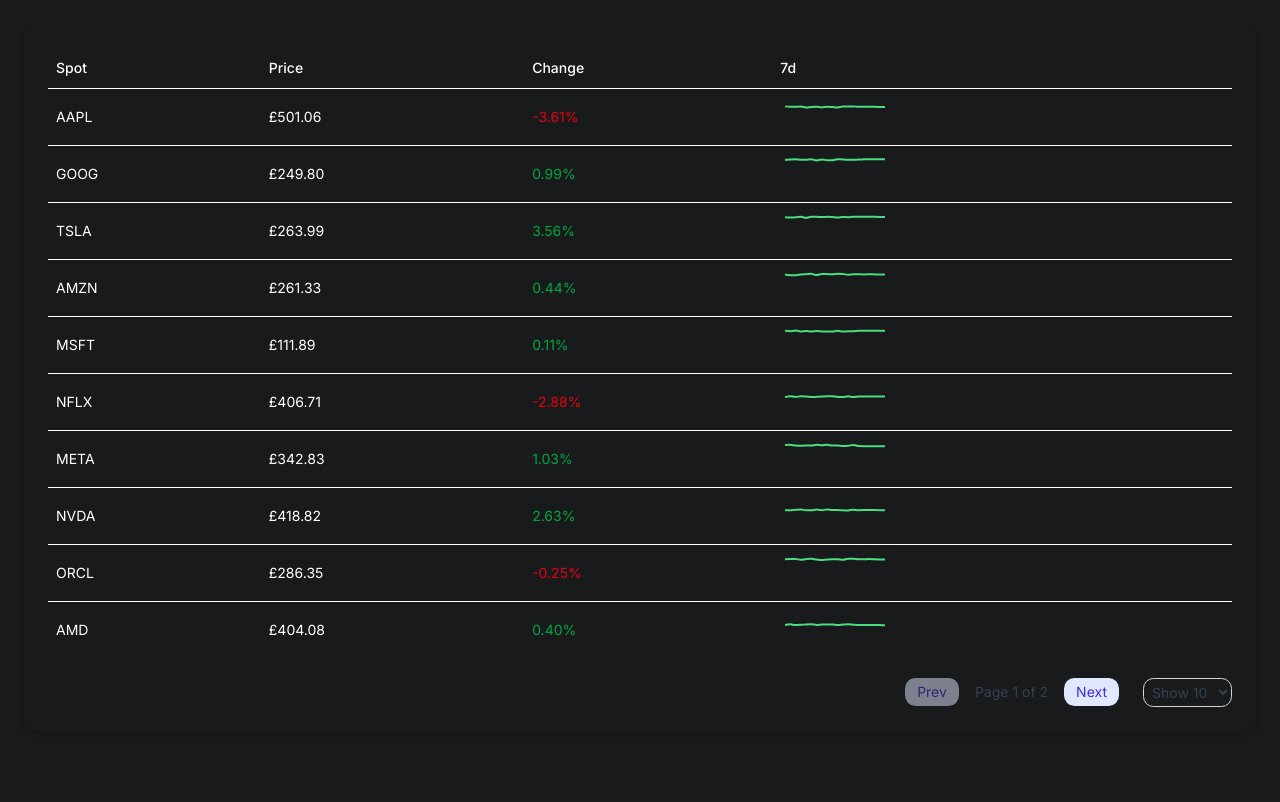
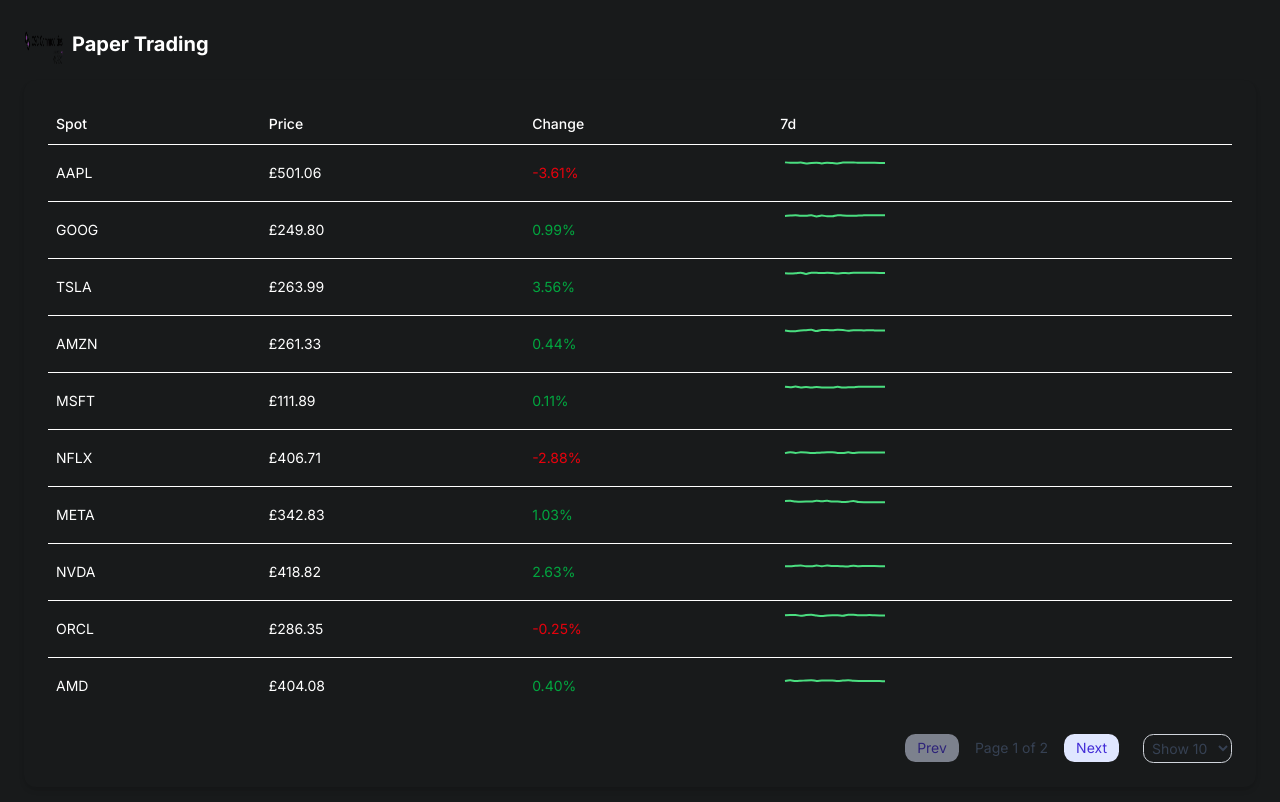
Before and after one commit to SUDO-LONDON/northsea-code, a Next.js app in the folder table-code/: page /table-1 in a window 1280 px wide. Shown: the top 802 px of the page. Built offline with nearby package versions, Linux system fonts and the light colour scheme.

Commit message:
add image to data panel frontend

```diff
--- a/table-code/src/components/Tanstack-table.tsx
+++ b/table-code/src/components/Tanstack-table.tsx
@@ -154,6 +154,12 @@
   });
 
   return (
+    <div>
+      <div className="flex items-center mb-4">
+        <img src="/csc.png" alt="Paper Trading Logo" className="h-10 w-10 mr-2" />
+        <span className="text-xl font-bold">Paper Trading</span>
+      </div>
+
       <div className="bg-secondary-foreground shadow-md rounded-xl p-6 overflow-x-auto">
         <UITable>
           <TableHeader>
@@ -247,5 +253,6 @@
           </select>
         </div>
       </div>
+    </div>
   );
 }
```
Also changed, not shown: table-code/public/csc.png (added). Lines whose indentation alone changed are shown as unchanged.
